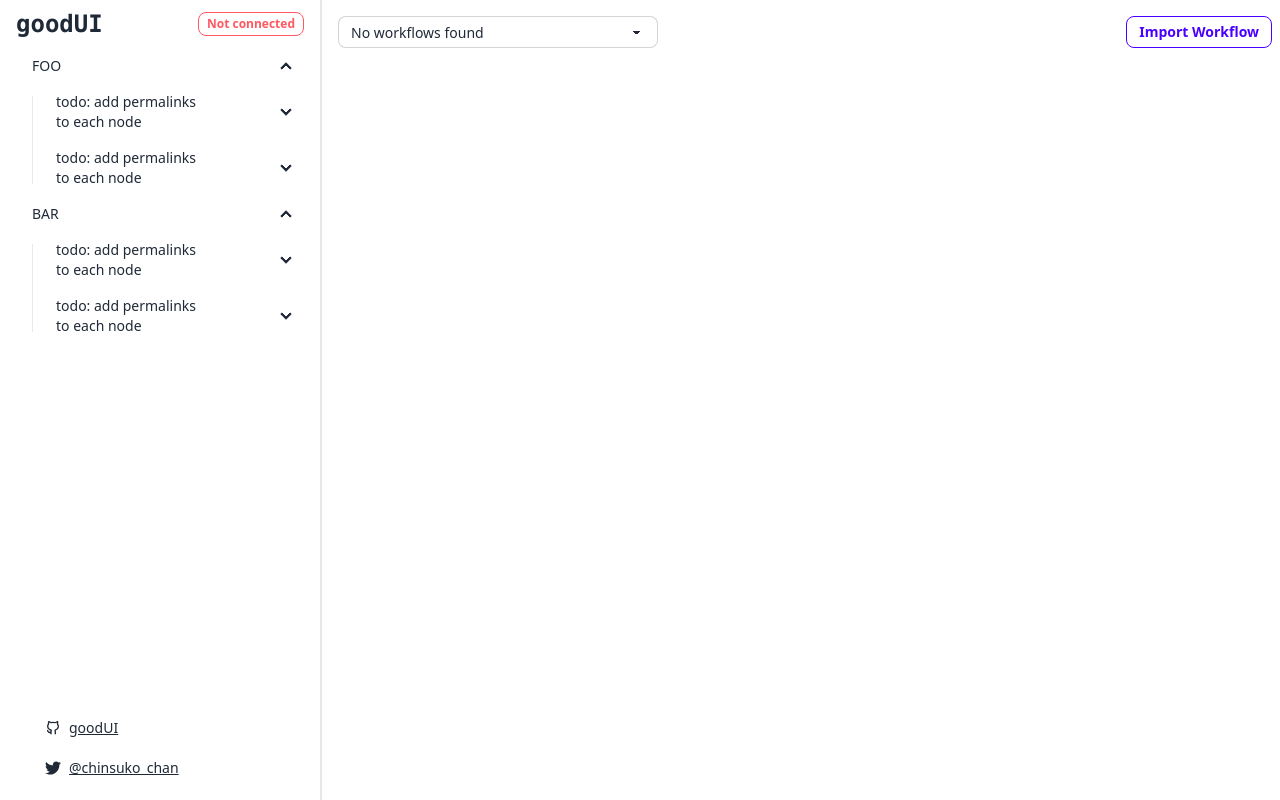
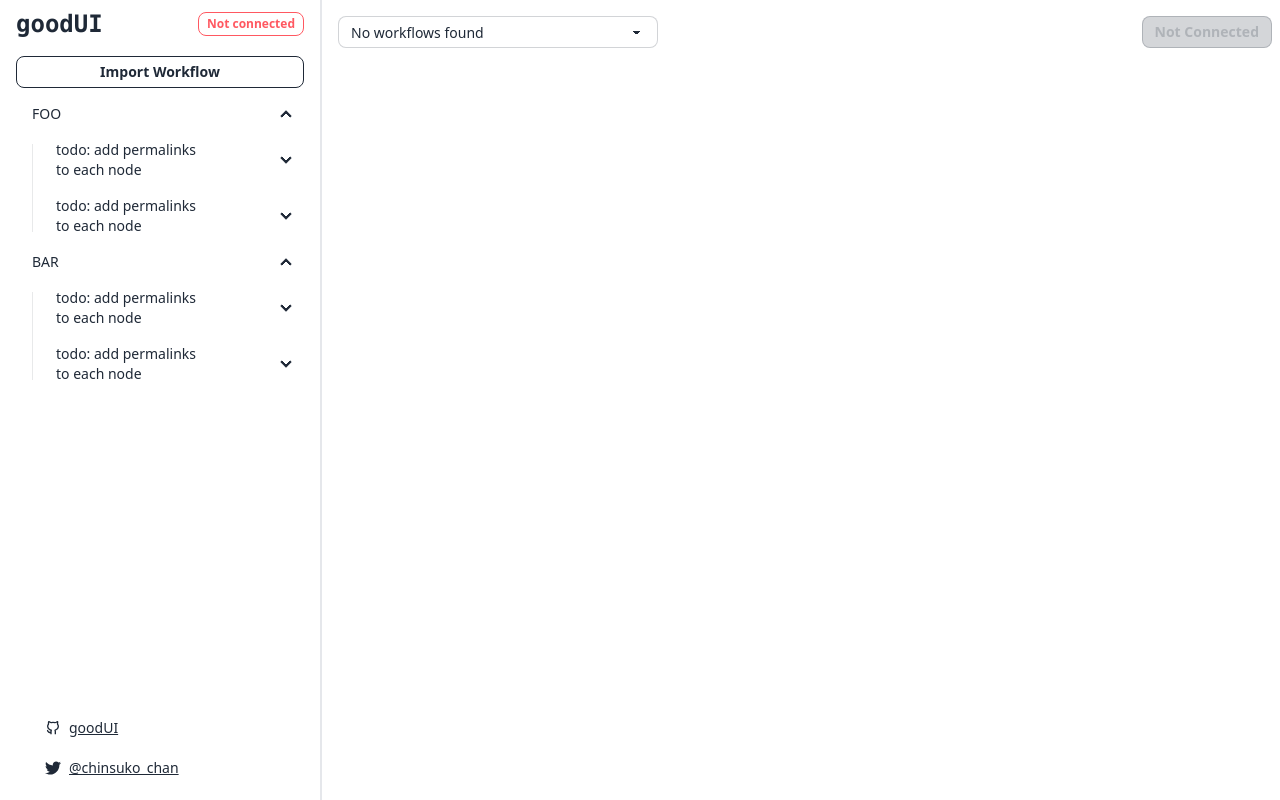
Before and after one commit to chinsuko-chan/ExtraUI, a Svelte app: page / in a window 1280 px wide. Built offline with nearby package versions, Linux system fonts and the light colour scheme.

Commit message:
scaffold workflow runner button

```diff
--- a/src/App.svelte
+++ b/src/App.svelte
@@ -8,6 +8,7 @@
   import WorkflowSelector from "./components/WorkflowSelector.svelte"
   import WorkflowUploadButton from "./components/WorkflowUploadButton.svelte"
   import WorkflowContents from "./components/WorkflowContents.svelte"
+  import WorkflowRunButton from "./components/WorkflowRunButton.svelte"
   import ApiConfigModal from "./components/ApiConfigModal.svelte"
 
   import { api, STATUS } from "./stores/apiConnectionManager.svelte"
@@ -19,7 +20,8 @@
 </script>
 
 {#snippet sidebar()}
-  <header class="sticky top-0 items-center justify-between px-4 py-2 flex gap-2">
+  <header class="sticky top-0 px-4 py-2 grid grid-rows-2 gap-4">
+    <div class="flex justify-between items-center gap-2">
       <h1 class="font-mono font-bold text-xl md:text-2xl">goodUI</h1>
       <button
         class="btn btn-xs btn-outline"
@@ -29,6 +31,10 @@
       >
         {connected ? "Connected" : "Not connected"}
       </button>
+    </div>
+    <div>
+      <WorkflowUploadButton />
+    </div>
   </header>
   <div class="flex-grow">
     <div>
@@ -198,7 +204,7 @@
     </div>
 
     <div class="navbar-end">
-      <WorkflowUploadButton />
+      <WorkflowRunButton />
     </div>
   </nav>
 {/snippet}
--- /dev/null
+++ b/src/components/WorkflowRunButton.svelte
@@ -0,0 +1,20 @@
+<script>
+  import { api, STATUS } from "../stores/apiConnectionManager.svelte"
+
+  let buttonMessage = $derived.by(() => {
+    if (api.status === STATUS.IDLE) return "Run Workflow"
+    if (api.status === STATUS.RUNNING) return "Busy"
+
+    return "Not Connected"
+  })
+</script>
+
+<button
+  class="btn btn-sm btn-outline"
+  class:btn-success={api.status === STATUS.IDLE}
+  class:btn-warning={api.status === STATUS.RUNNING}
+  class:btn-ghost={api.status !== STATUS.IDLE}
+  disabled={api.status !== STATUS.IDLE}
+>
+  {buttonMessage}
+</button>
--- a/src/components/WorkflowUploadButton.svelte
+++ b/src/components/WorkflowUploadButton.svelte
@@ -68,7 +68,8 @@
   tabindex="0"
   role="button"
   class:border-dashed={dropzoneFocused}
-  class="btn btn-primary btn-outline btn-sm focus:border-dashed"
+  class:btn-primary={dropzoneFocused}
+  class="btn btn-block btn-sm btn-outline"
   {ondrop}
   {ondragover}
   {ondragenter}
```
Lines whose indentation alone changed are shown as unchanged.
